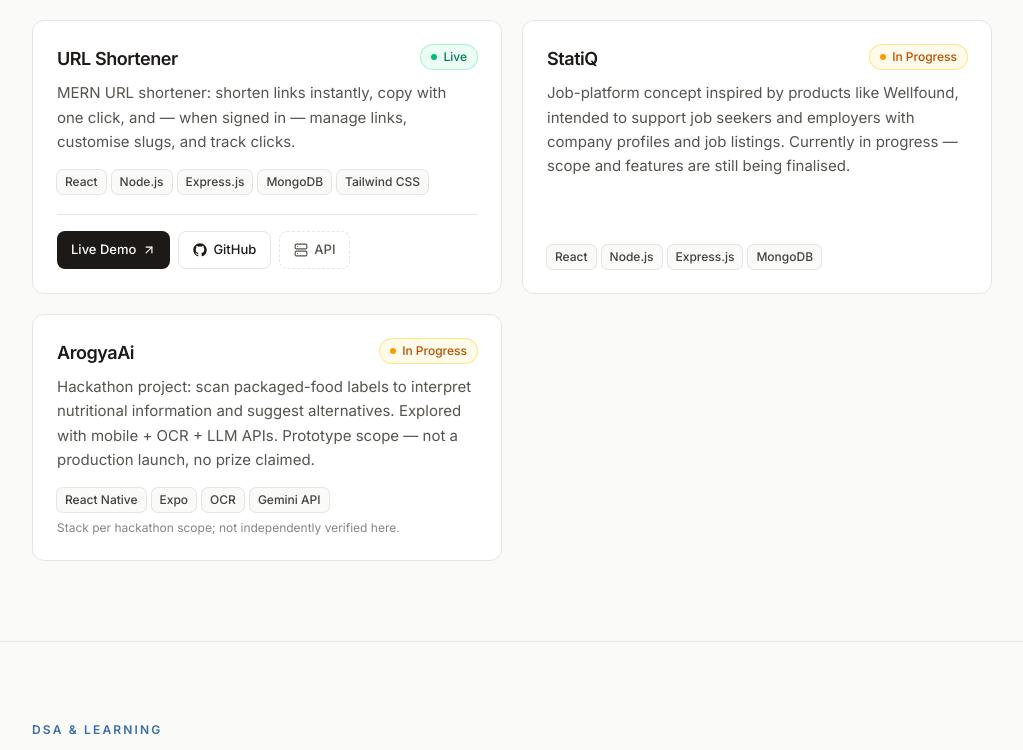
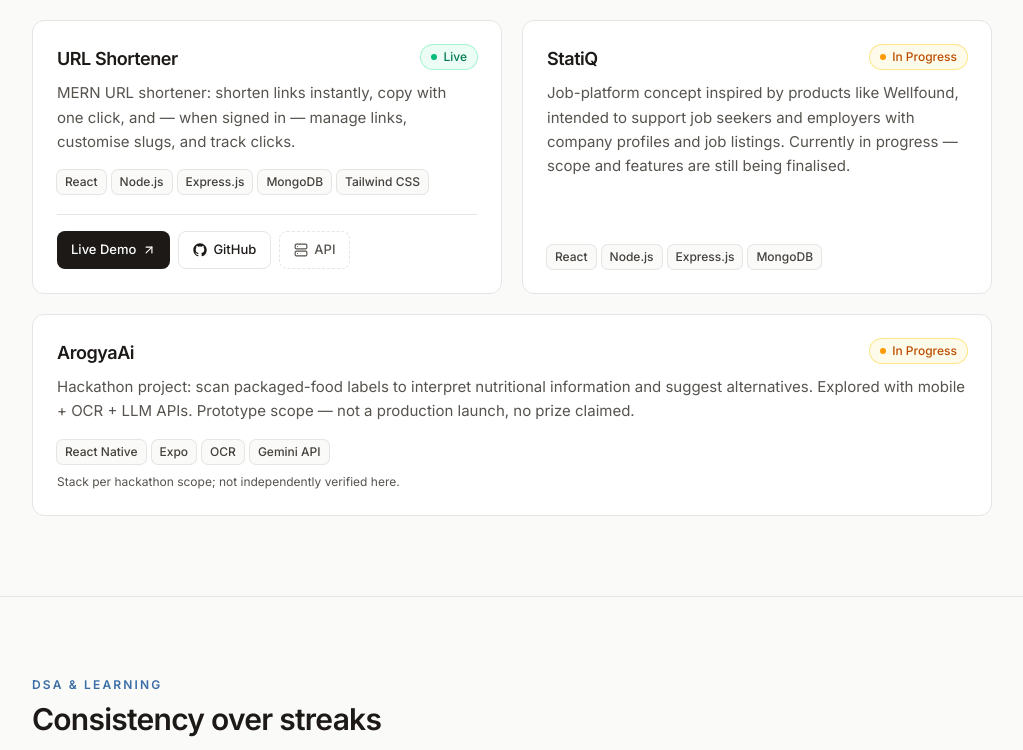
Before and after one commit to Exploring-glitch/sreeja-dey-portfolio, a React (Vite) app: page / in a window 1280 px wide. Shown: the part 2580-3330 px from the top of the page, without its empty margins (128-1151 px from the left). Built offline with nearby package versions, Linux system fonts and the light colour scheme.

Commit message:
style: align project card actions, fix orphan card span and note contrast

```diff
--- a/src/components/ProjectCard.jsx
+++ b/src/components/ProjectCard.jsx
@@ -20,15 +20,15 @@ function StatusBadge({ status }) {
 
 export default function ProjectCard({ project }) {
   return (
-    <article className="reveal flex flex-col rounded-xl border border-[#E7E5E4] bg-white p-6 transition-all hover:-translate-y-0.5 hover:shadow-[0_12px_32px_-16px_rgba(28,25,23,0.3)]">
+    <article className="reveal flex min-w-0 flex-col rounded-xl border border-[#E7E5E4] bg-white p-6 transition-all hover:-translate-y-0.5 hover:shadow-[0_12px_32px_-16px_rgba(28,25,23,0.3)]">
       <div className="flex items-start justify-between gap-3">
-        <h3 className="text-lg font-semibold tracking-tight text-[#1C1917]">
+        <h3 className="min-w-0 text-lg font-semibold tracking-tight text-[#1C1917]">
           {project.name}
         </h3>
         <StatusBadge status={project.status} />
       </div>
 
-      <p className="mt-2 flex-1 text-[15px] leading-relaxed text-[#57534E]">
+      <p className="mt-2 flex-1 text-[15px] leading-relaxed text-pretty text-[#57534E]">
         {project.description}
       </p>
 
@@ -43,11 +43,12 @@ export default function ProjectCard({ project }) {
         ))}
       </ul>
       {project.techNote && (
-        <p className="mt-2 text-xs text-[#8A8580]">{project.techNote}</p>
+        <p className="mt-2 text-xs leading-relaxed text-[#57534E]">{project.techNote}</p>
       )}
 
       {(project.live || project.github || project.backend) && (
-        <div className="mt-5 flex flex-wrap gap-2 border-t border-[#E7E5E4] pt-4">
+        <div className="mt-auto pt-5">
+          <div className="flex flex-wrap gap-2 border-t border-[#E7E5E4] pt-4">
           {project.live && (
             <a
               href={project.live}
@@ -81,6 +82,7 @@ export default function ProjectCard({ project }) {
               API
             </a>
           )}
+          </div>
         </div>
       )}
     </article>
--- a/src/components/Projects.jsx
+++ b/src/components/Projects.jsx
@@ -11,7 +11,7 @@ export default function Projects() {
           title="Featured work"
           description="Real projects with verified links only. Anything still being built is marked In Progress — no fake demos."
         />
-        <div className="grid gap-5 md:grid-cols-2">
+        <div className="grid items-stretch gap-5 md:grid-cols-2 [&>*:last-child:nth-child(odd)]:md:col-span-2">
           {projects.map((p) => (
             <ProjectCard key={p.name} project={p} />
           ))}
```
